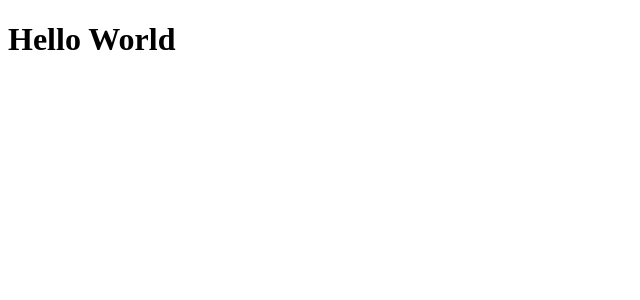
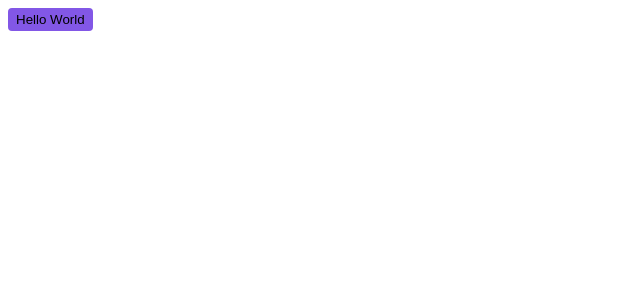
Before and after one commit to MichaelCStrahl/04-ignite-shop, a Next.js app: page / in a window 1280 px wide. Shown: the top 300 px of the page, without its empty margins (0-640 px from the left). Built offline with nearby package versions, Linux system fonts and the light colour scheme.

Commit message:
add stitches css

```diff
--- a/package.json
+++ b/package.json
@@ -9,6 +9,7 @@
     "lint": "next lint"
   },
   "dependencies": {
+    "@stitches/react": "^1.2.8",
     "next": "14.2.4",
     "react": "^18",
     "react-dom": "^18"
--- a/src/pages/_document.tsx
+++ b/src/pages/_document.tsx
@@ -1,3 +1,4 @@
+import { getCssText } from '@/styles'
 import { Html, Head, Main, NextScript } from 'next/document'
 
 export default function Document() {
@@ -14,6 +15,11 @@
           href="https://fonts.googleapis.com/css2?family=Roboto:wght@400;700&display=swap"
           rel="stylesheet"
         />
+
+        <style
+          id="stitches"
+          dangerouslySetInnerHTML={{ __html: getCssText() }}
+        />
       </Head>
       <body>
         <Main />
--- a/src/pages/index.tsx
+++ b/src/pages/index.tsx
@@ -1,3 +1,16 @@
+import { styled } from '@/styles'
+
+const Button = styled('button', {
+  backgroundColor: '$rocketseat',
+  borderRadius: 4,
+  border: 0,
+  padding: '4px 8px',
+
+  '&:hover': {
+    filter: 'brightness(0.8)',
+  },
+})
+
 export default function Home() {
-  return <h1>Hello World</h1>
+  return <Button>Hello World</Button>
 }
--- /dev/null
+++ b/src/styles/index.ts
@@ -0,0 +1,18 @@
+import { createStitches } from '@stitches/react'
+
+export const {
+  config,
+  styled,
+  globalCss,
+  css,
+  keyframes,
+  getCssText,
+  theme,
+  createTheme,
+} = createStitches({
+  theme: {
+    colors: {
+      rocketseat: '#8257e6',
+    },
+  },
+})
```
Also changed, not shown: 1 other file (tests, documents, lock files or other folders).
